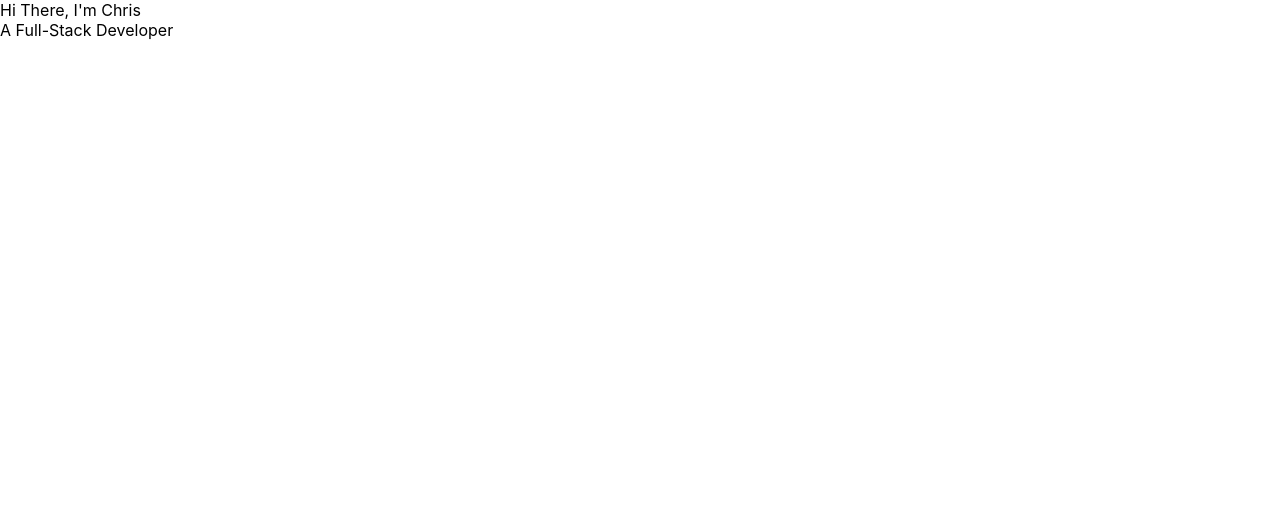
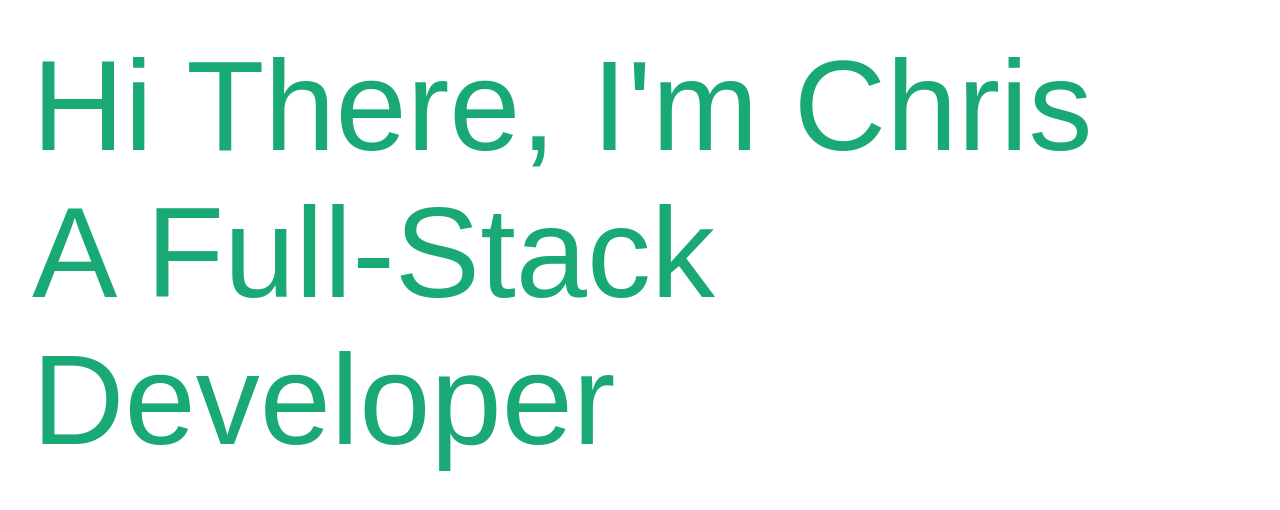
Before and after one commit to ChrisCooney05/portfolio_site, a React (Create React App) app: page / in a window 1280 px wide. Shown: the top 510 px of the page. Built offline with nearby package versions, Linux system fonts and the light colour scheme.

Commit message:
added intro to site

```diff
--- a/package.json
+++ b/package.json
@@ -6,10 +6,12 @@
     "@testing-library/jest-dom": "^4.2.4",
     "@testing-library/react": "^9.5.0",
     "@testing-library/user-event": "^7.2.1",
+    "animate.css": "^4.1.0",
     "react": "^16.13.1",
     "react-animate-on-scroll": "^2.1.5",
     "react-dom": "^16.13.1",
-    "react-scripts": "3.4.2"
+    "react-scripts": "3.4.2",
+    "tachyons": "^4.12.0"
   },
   "scripts": {
     "start": "react-scripts start",
--- a/src/components/App.js
+++ b/src/components/App.js
@@ -1,5 +1,6 @@
 import React, { Component } from 'react';
 import Intro from './Intro'
+import 'tachyons'
 
 class App extends Component {
   render() {
--- a/src/components/Intro.js
+++ b/src/components/Intro.js
@@ -1,11 +1,16 @@
 import React, { Component } from 'react'
+import '../intro.css'
+import 'animate.css'
 
 class Intro extends Component {
   render() {
+    const fadeLeft = 'animate__animated animate__fadeInLeft green'
     return (
-      <div>
-        Hi There, I'm Chris<br/>
-        A Full-Stack Developer
+      <div className='pa3 pa4-ns'>
+        <div className={fadeLeft}>
+          Hi There, I'm Chris<br />
+          A Full-Stack Developer
+        </div>
       </div>
     );
   }
--- a/src/index.css
+++ b/src/index.css
@@ -1,8 +1,6 @@
 body {
-  margin: 0;
-  font-family: -apple-system, BlinkMacSystemFont, 'Segoe UI', 'Roboto', 'Oxygen',
-    'Ubuntu', 'Cantarell', 'Fira Sans', 'Droid Sans', 'Helvetica Neue',
-    sans-serif;
+  margin: 20px;
+  font-family: 'Montserrat', sans-serif;
   -webkit-font-smoothing: antialiased;
   -moz-osx-font-smoothing: grayscale;
 }
--- /dev/null
+++ b/src/intro.css
@@ -0,0 +1,4 @@
+div {
+  font-size: 2em;
+  font-weight: 500;
+}
```
Also changed, not shown: 1 other file (tests, documents, lock files or other folders).
